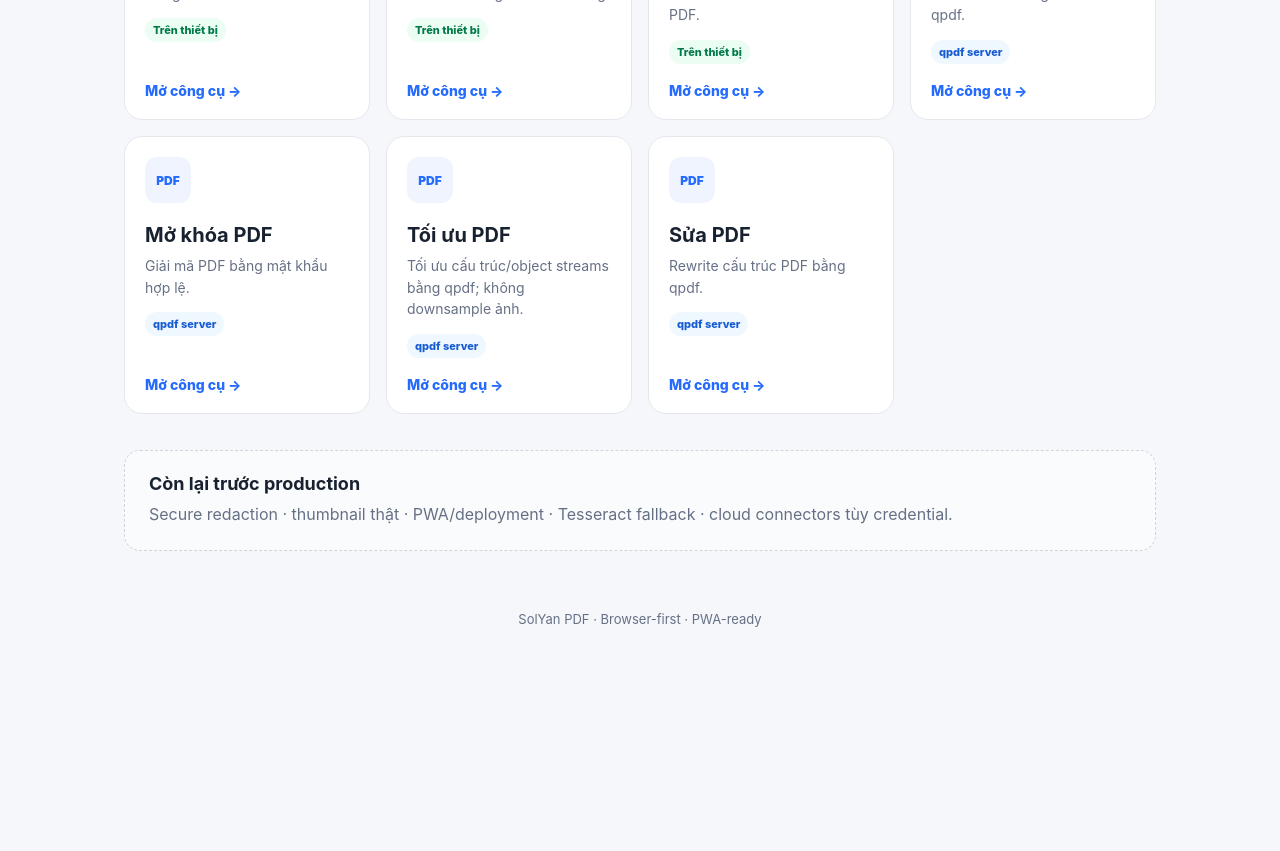
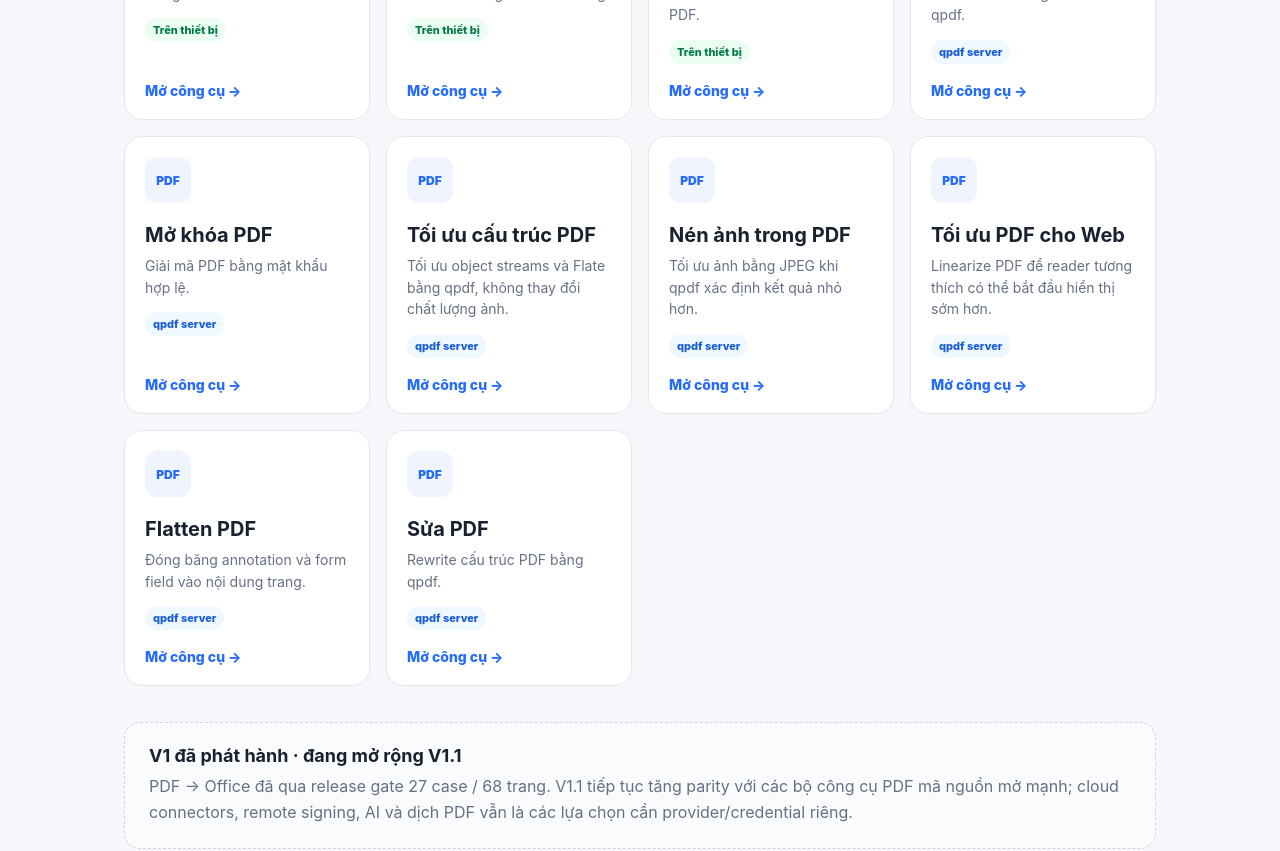
Before and after one commit to solyan842/SolYan-PDF, a Next.js app in the folder frontend/: page / in a window 1280 px wide. Shown: the part 1920-2771 px from the top of the page. Before the commit the page ends 2587 px from the top, so only its background shows below. Built offline with nearby package versions, Linux system fonts and the light colour scheme.

Commit message:
fix: align dashboard with V1 release and add qpdf utilities

```diff
--- a/frontend/app/page.tsx
+++ b/frontend/app/page.tsx
@@ -3,7 +3,7 @@ const tools = [
   { href: '/sign', title: 'Ký số PDF', description: 'Ký cryptographic bằng chứng thư PKCS#12 với pyHanko.', local: false, badge: 'pyHanko' },
   { href: '/pdfa', title: 'PDF/A', description: 'Tạo PDF/A bằng internal validator, không fallback Ghostscript.', local: false, badge: 'OCRmyPDF' },
   { href: '/workflow', title: 'Workflow PDF', description: 'Chạy nhiều thao tác local trong một lần xử lý.', local: true },
-  { href: '/pdf-to-office', title: 'PDF → Office', description: 'DOCX/XLSX/PPTX qua Bloom adapter, đang ở mức experimental.', local: false, badge: 'Experimental' },
+  { href: '/pdf-to-office', title: 'PDF → Office', description: 'DOCX/PPTX theo LibreOffice-first; XLSX theo Bloom → PP-StructureV3 fallback.', local: false, badge: 'V1 Gate' },
   { href: '/office-to-pdf', title: 'Office → PDF', description: 'Word, Excel, PowerPoint và OpenDocument sang PDF.', local: false, badge: 'LibreOffice' },
   { href: '/images-to-pdf', title: 'Ảnh → PDF', description: 'Ghép PNG/JPG thành PDF ngay trên thiết bị.', local: true },
   { href: '/pdf-to-images', title: 'PDF → Ảnh', description: 'Render các trang thành PNG/JPEG và tải ZIP.', local: true },
@@ -20,7 +20,10 @@ const tools = [
   { href: '/metadata', title: 'Metadata', description: 'Xem và chỉnh sửa metadata PDF.', local: true },
   { href: '/protect', title: 'Bảo vệ PDF', description: 'Mã hóa PDF bằng AES-256 với qpdf.', local: false, badge: 'qpdf server' },
   { href: '/unlock', title: 'Mở khóa PDF', description: 'Giải mã PDF bằng mật khẩu hợp lệ.', local: false, badge: 'qpdf server' },
-  { href: '/compress', title: 'Tối ưu PDF', description: 'Tối ưu cấu trúc/object streams bằng qpdf; không downsample ảnh.', local: false, badge: 'qpdf server' },
+  { href: '/compress', title: 'Tối ưu cấu trúc PDF', description: 'Tối ưu object streams và Flate bằng qpdf, không thay đổi chất lượng ảnh.', local: false, badge: 'qpdf server' },
+  { href: '/compress-images', title: 'Nén ảnh trong PDF', description: 'Tối ưu ảnh bằng JPEG khi qpdf xác định kết quả nhỏ hơn.', local: false, badge: 'qpdf server' },
+  { href: '/web-optimize', title: 'Tối ưu PDF cho Web', description: 'Linearize PDF để reader tương thích có thể bắt đầu hiển thị sớm hơn.', local: false, badge: 'qpdf server' },
+  { href: '/flatten', title: 'Flatten PDF', description: 'Đóng băng annotation và form field vào nội dung trang.', local: false, badge: 'qpdf server' },
   { href: '/repair', title: 'Sửa PDF', description: 'Rewrite cấu trúc PDF bằng qpdf.', local: false, badge: 'qpdf server' },
 ];
 
@@ -31,7 +34,7 @@ export default function HomePage() {
       <section className="hero home-hero"><p className="eyebrow">SOLYAN PDF</p><h1>Công cụ PDF đơn giản, nhanh và riêng tư</h1><p className="subtitle">Tác vụ nhẹ chạy ngay trong trình duyệt; tác vụ nặng được tách thành các engine service riêng để dễ thay thế và mở rộng.</p></section>
       <section className="feature-banner"><div><span className="feature-kicker">DÀNH CHO NGƯỜI DÙNG VIỆT NAM</span><h2>13 Tiện ích Việt Nam</h2><p>Đổi số tiền thành chữ, VAT, phần trăm, tính tuổi, BMI, công suất điều hòa, IP, ping, vị trí từ khóa và website rank.</p></div><a className="feature-action" href="/vietnamese">Mở Tiện ích Việt Nam →</a></section>
       <section className="tool-grid" aria-label="Công cụ PDF">{tools.map((tool) => <a className="tool-card" href={tool.href} key={tool.href}><span className="tool-icon">PDF</span><h2>{tool.title}</h2><p>{tool.description}</p><span className={tool.local ? 'tool-badge local' : 'tool-badge server'}>{tool.local ? 'Trên thiết bị' : (tool.badge ?? 'Server')}</span><span className="tool-link">Mở công cụ →</span></a>)}</section>
-      <section className="coming-soon"><h2>Còn lại trước production</h2><p>Secure redaction · thumbnail thật · PWA/deployment · Tesseract fallback · cloud connectors tùy credential.</p></section>
+      <section className="coming-soon"><h2>V1 đã phát hành · đang mở rộng V1.1</h2><p>PDF → Office đã qua release gate 27 case / 68 trang. V1.1 tiếp tục tăng parity với các bộ công cụ PDF mã nguồn mở mạnh; cloud connectors, remote signing, AI và dịch PDF vẫn là các lựa chọn cần provider/credential riêng.</p></section>
       <footer>SolYan PDF · Browser-first · PWA-ready</footer>
     </main>
   );
```
